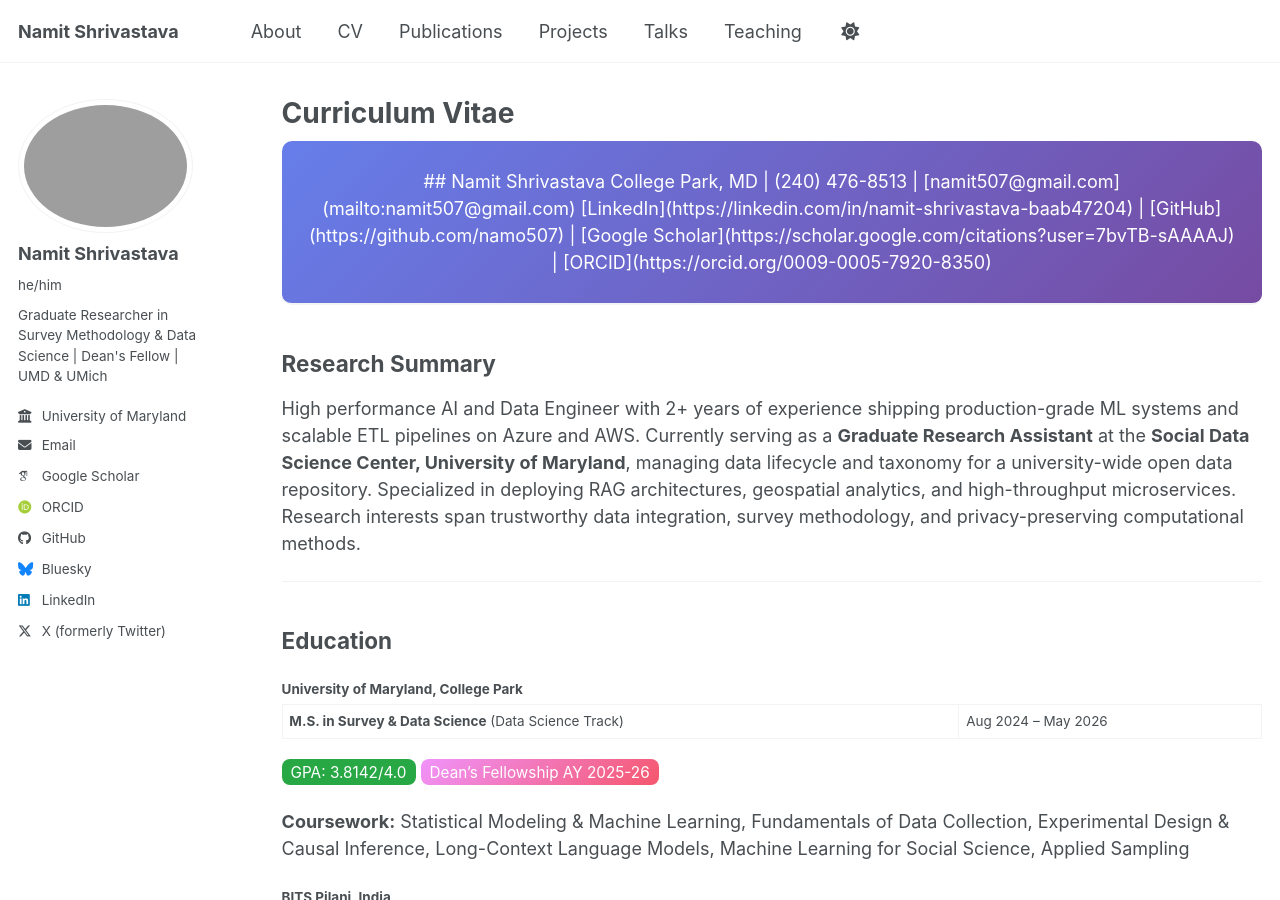
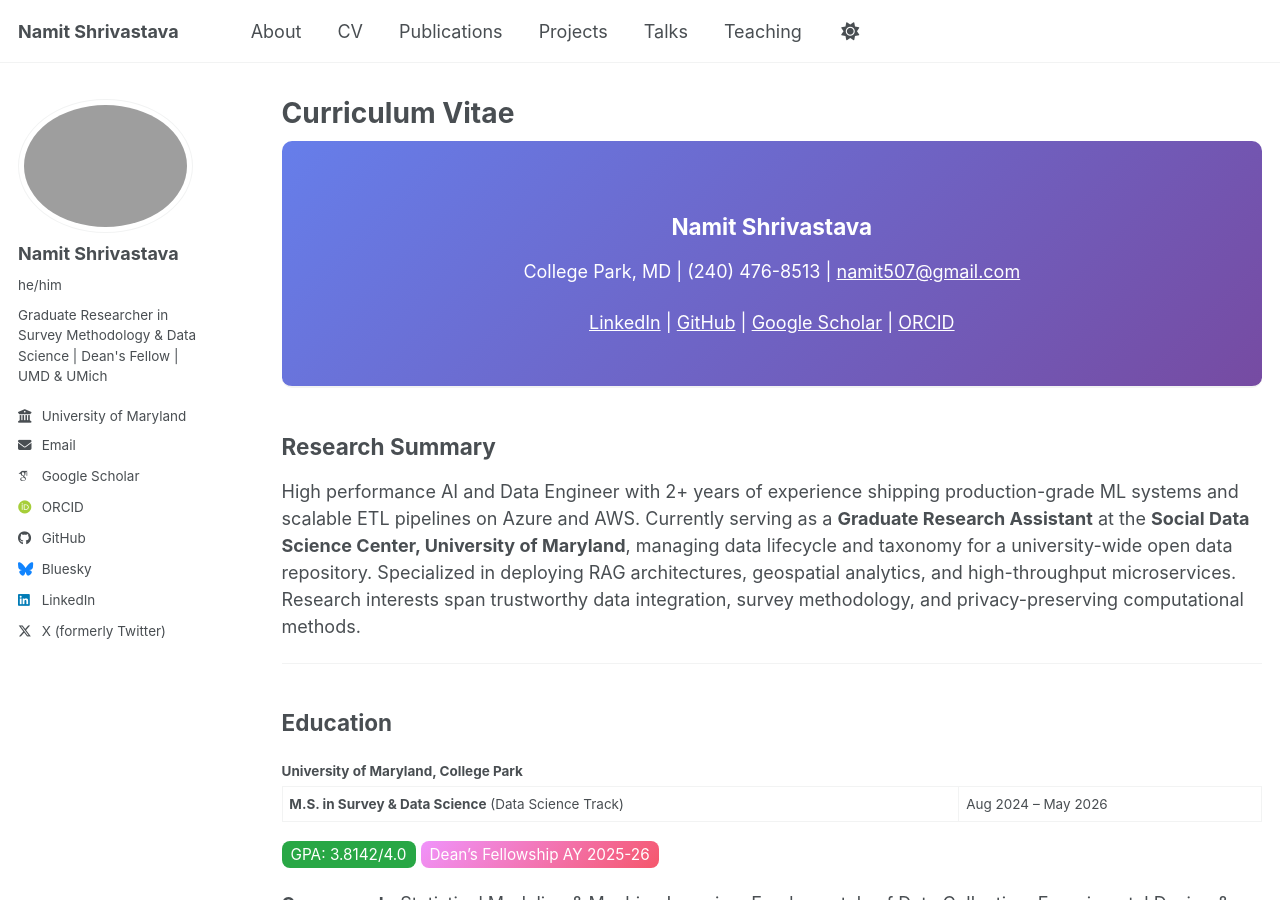
Before and after one commit to namo507/namo507.github.io, a Jekyll site: the page built from _pages/cv.md, in a window 1280 px wide and 900 px high. Built offline with Jekyll 4.4.1, drawn with Linux system fonts in a browser that asks for light colours; some web fonts are replaced; a script bundle is joined from its source files by our own code; library files that are not in the unit come from our copies.

Commit message:
Fix cv-header: use HTML links instead of markdown inside div

```diff
--- a/_pages/cv.md
+++ b/_pages/cv.md
@@ -76,13 +76,14 @@ redirect_from:
 </style>
 
 <div class="cv-header">
-
-## Namit Shrivastava
-
-College Park, MD | (240) 476-8513 | [namit507@gmail.com](mailto:namit507@gmail.com)
-
-[LinkedIn](https://linkedin.com/in/namit-shrivastava-baab47204) | [GitHub](https://github.com/namo507) | [Google Scholar](https://scholar.google.com/citations?user=7bvTB-sAAAAJ) | [ORCID](https://orcid.org/0009-0005-7920-8350)
-
+  <h2 style="color:white;margin-bottom:0.5rem;">Namit Shrivastava</h2>
+  <p>College Park, MD | (240) 476-8513 | <a href="mailto:namit507@gmail.com">namit507@gmail.com</a></p>
+  <p>
+    <a href="https://linkedin.com/in/namit-shrivastava-baab47204">LinkedIn</a> |
+    <a href="https://github.com/namo507">GitHub</a> |
+    <a href="https://scholar.google.com/citations?user=7bvTB-sAAAAJ">Google Scholar</a> |
+    <a href="https://orcid.org/0009-0005-7920-8350">ORCID</a>
+  </p>
 </div>
 
 ## Research Summary
```
